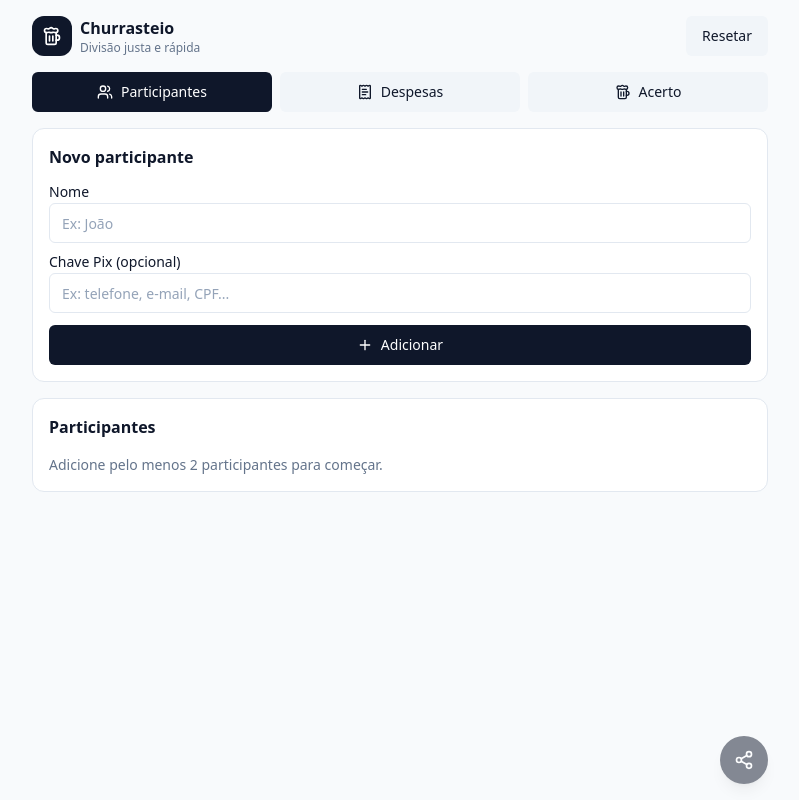
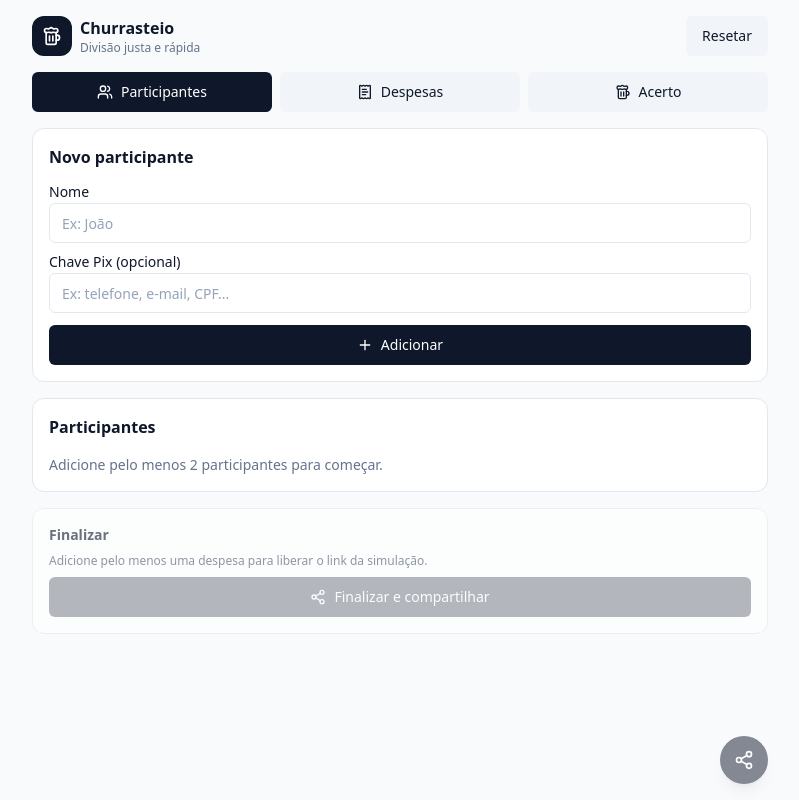
Before and after one commit to gitRozan/churrasteio, a React (Vite) app: page / in a window 1280 px wide. Shown: the whole page, without its empty margins (240-1039 px from the left). Built offline with nearby package versions, Linux system fonts and the light colour scheme.

Commit message:
feat: add share flow functionality with updated button and messaging for sharing simulation details

```diff
--- a/src/App.tsx
+++ b/src/App.tsx
@@ -180,6 +180,12 @@ export default function App() {
   const [expensesCopied, setExpensesCopied] = useState(false)
 
   const canShare = expenses.length > 0 && (balances.some((b) => b.netCents !== 0) || totalPartyCents > 0)
+
+  function openShareFlow() {
+    if (!canShare) return
+    setTab('settlement')
+    setShareOpen(true)
+  }
 
   useEffect(() => {
     const url = new URL(window.location.href)
@@ -949,16 +955,28 @@ export default function App() {
             </Card>
           </div>
         )}
+
+        <Card className={cn(!canShare && 'opacity-60')}>
+          <CardContent className="grid gap-2 p-4">
+            <div className="text-sm font-semibold">Finalizar</div>
+            <div className="text-xs text-slate-600">
+              {expenses.length === 0
+                ? 'Adicione pelo menos uma despesa para liberar o link da simulação.'
+                : 'Abra o acerto e compartilhe um link com tudo preenchido.'}
+            </div>
+            <Button type="button" className="w-full" onClick={openShareFlow} disabled={!canShare}>
+              <Share2 className="h-4 w-4" />
+              Finalizar e compartilhar
+            </Button>
+          </CardContent>
+        </Card>
       </div>
 
       <div className="fixed bottom-4 left-0 right-0 mx-auto flex w-full max-w-3xl justify-end px-4">
         <Button
           className={cn('h-12 w-12 rounded-full shadow-lg', !canShare && 'opacity-50')}
           size="icon"
-          onClick={() => {
-            if (!canShare) return
-            setShareOpen(true)
-          }}
+          onClick={openShareFlow}
           aria-label="Compartilhar"
         >
           <Share2 className="h-5 w-5" />
```
